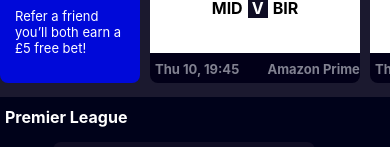
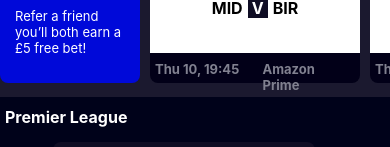
Before and after one commit to AndyMather24/Circl, a React Native app: screen /search in a window 390 px wide. Shown: the part 133-280 px from the top of the page. Built offline with nearby package versions, Linux system fonts and the light colour scheme.

Commit message:
padding right to broadcaster

```diff
--- a/src/Components/FixtureCard/FixtureCard.Style.js
+++ b/src/Components/FixtureCard/FixtureCard.Style.js
@@ -64,7 +64,8 @@ const styles = StyleSheet.create({
     alignRight: {
         flex: 1,
         marginLeft: 10,
-        textAlign: 'left'
+        textAlign: 'left',
+        paddingRight: 10
     },
 
 })
```
